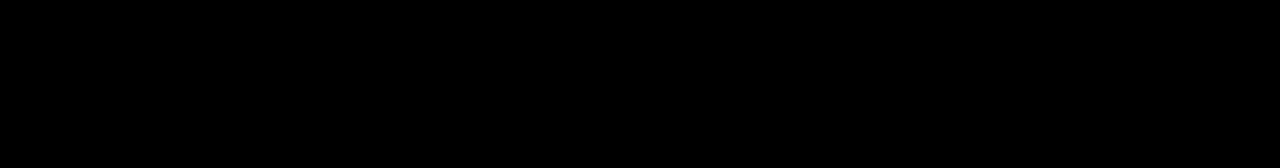
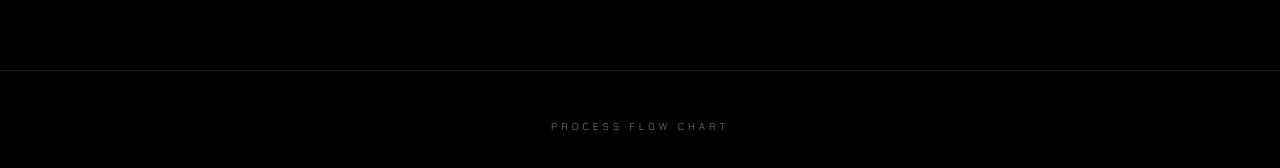
Before and after one commit to 477heat/sovereign-portal, a Next.js app: page / in a window 1280 px wide. Shown: the part 1443-1611 px from the top of the page. Before the commit the page ends 1513 px from the top, so only its background shows below. Built offline with nearby package versions, Linux system fonts and the light colour scheme.

Commit message:
Added footer

```diff
--- a/app/layout.tsx
+++ b/app/layout.tsx
@@ -1,6 +1,7 @@
 import "./globals.css";
 import React from "react";
 import { Chakra_Petch } from "next/font/google";
+import Link from "next/link";
 
 const chakraPetch = Chakra_Petch({
   subsets: ["latin"],
@@ -15,8 +16,18 @@ export default function RootLayout({
 }) {
   return (
     <html lang="en" className={`${chakraPetch.variable}`}>
-      <body className="bg-black antialiased font-sans">
-        {children}
+      <body className="bg-black antialiased font-sans flex flex-col min-h-screen">
+        <div className="flex-grow">
+          {children}
+        </div>
+        <footer className="py-12 px-8 flex justify-center items-center border-t border-white/5">
+          <Link
+            href="/process_flow_chart.md"
+            className="text-[10px] tracking-[0.4em] uppercase text-white/40 hover:text-white transition-colors duration-500"
+          >
+            Process Flow Chart
+          </Link>
+        </footer>
       </body>
     </html>
   );
--- a/public/process_flow_chart.md
+++ b/public/process_flow_chart.md
@@ -1,4 +1,4 @@
-# Cryptographic Zodiac NFT Minting Pipeline
+# Cryptographic NFT Minting Pipeline
 
 This document outlines the end-to-end technical workflow for the automated identity-verification and dynamic Zodiac NFT minting pipeline on the **Base L2 Network** using an **AWS Lambda** backend.
 
@@ -22,11 +22,11 @@ The system uses a hybrid architecture designed to minimize blockchain gas costs
 2. **EAS Attestation Check:** The frontend queries the **Ethereum Attestation Service (EAS)** registry.
    * *If Valid:* The user is granted access to the minting portal.
    * *If Invalid/Missing:* Entry is denied, prompting the user to complete verification.
-3. **User Input Data:** The permitted user inputs their **Name** and **Date of Birth (DOB)** into the website form and clicks "Confirm Mint."
+3. **User Data verified against coinbase EAS**
 
 ### Phase 2: Serverless Backend Processing (AWS Lambda)
 4. **Data Transmission:** The frontend securely sends the User's Name, DOB, and Wallet Address to the AWS Lambda server endpoint.
-5. **Processing:** The Python engine calculates the user’s specific Zodiac sign and generates dynamic on-chain "Stats" based on their birth metrics.
+5. **Processing:** The Python engine calculates the user’s specific attributes and generates dynamic on-chain "Stats" based on their birth metrics.
 6. **Data Encryption:** The engine cryptographically hashes and encrypts the Name and DOB to protect PII (Personally Identifiable Information).
 7. **Image Burning:** The engine pulls the standard base template PNG from **Amazon S3**, uses an image processing library (e.g., Pillow) to burn the encrypted data hash and a verification mock signature directly onto the image pixels.
 
```
